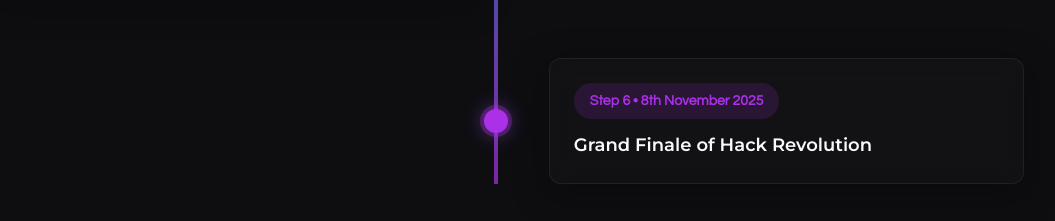
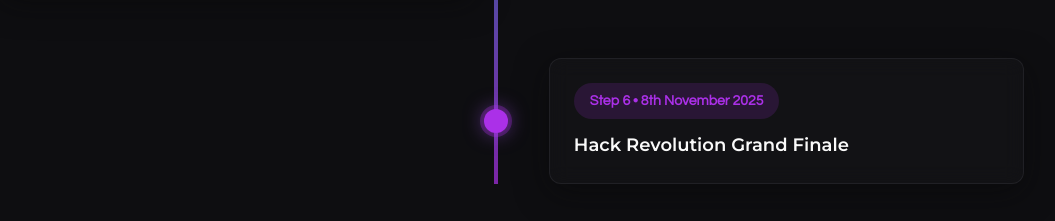
Before and after one commit to csi-mj/HackRev, a React (Vite) app: page / in a window 1280 px wide. Shown: the part 3760-3981 px from the top of the page, without its empty margins (144-1199 px from the left). Built offline with nearby package versions, Linux system fonts and the light colour scheme; the HTML template or start-up script is replaced by a standard one.

Commit message:
minor change

```diff
--- a/src/pages/Index.tsx
+++ b/src/pages/Index.tsx
@@ -108,7 +108,7 @@ const Index = () => {
     { step: 3, date: "9th Oct - 27th Oct", title: "Registrations & Idea Submission" },
     { step: 4, date: "27th Oct - 3rd Nov", title: "Idea Evaluation" },
     { step: 5, date: "5th November", title: "Announcement Of Finalist" },
-    { step: 6, date: "8th November 2025", title: "Grand Finale of Hack Revolution" },
+    { step: 6, date: "8th November 2025", title: "Hack Revolution Grand Finale" },
   ];
 
   const history = [
```
